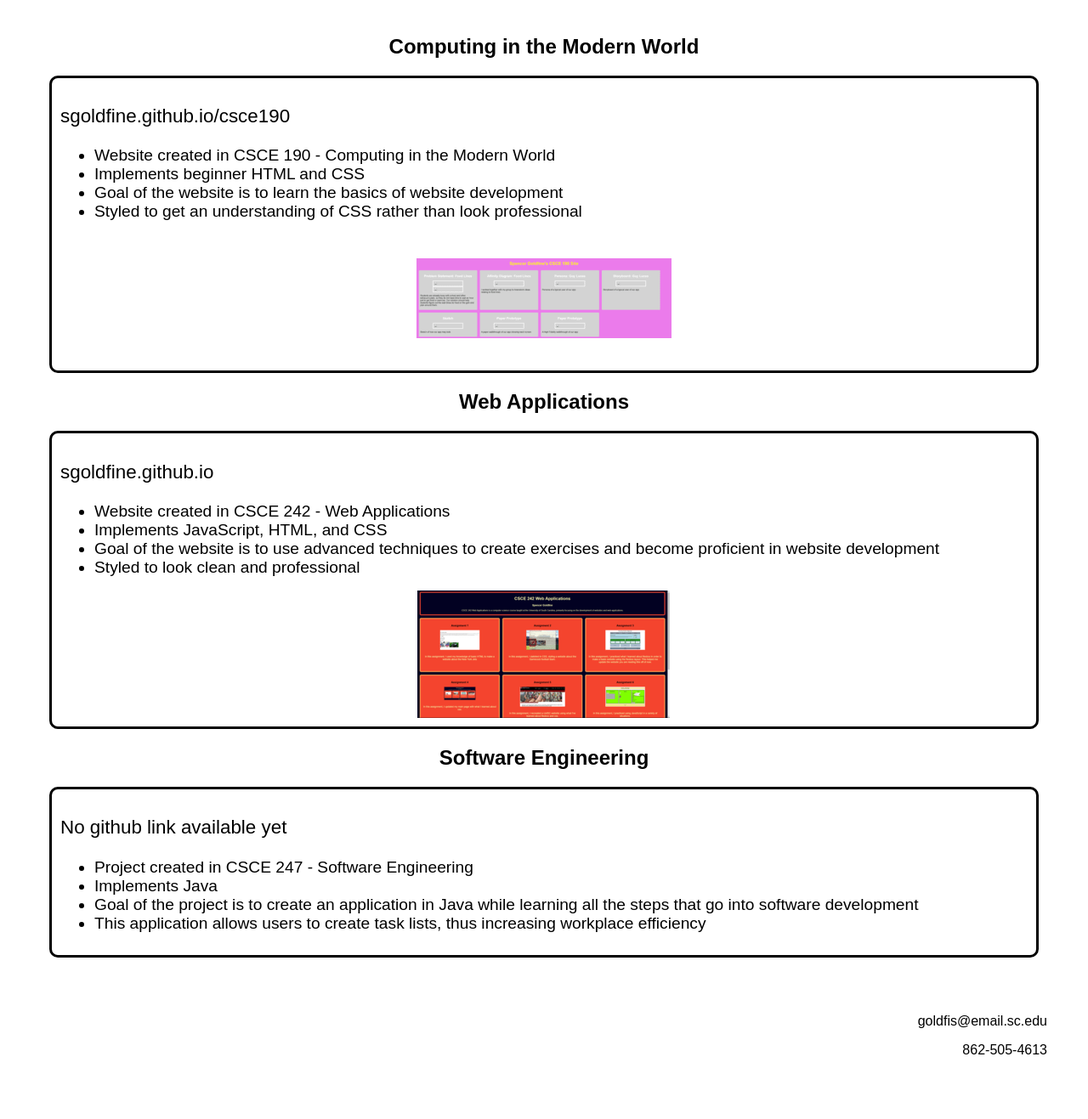
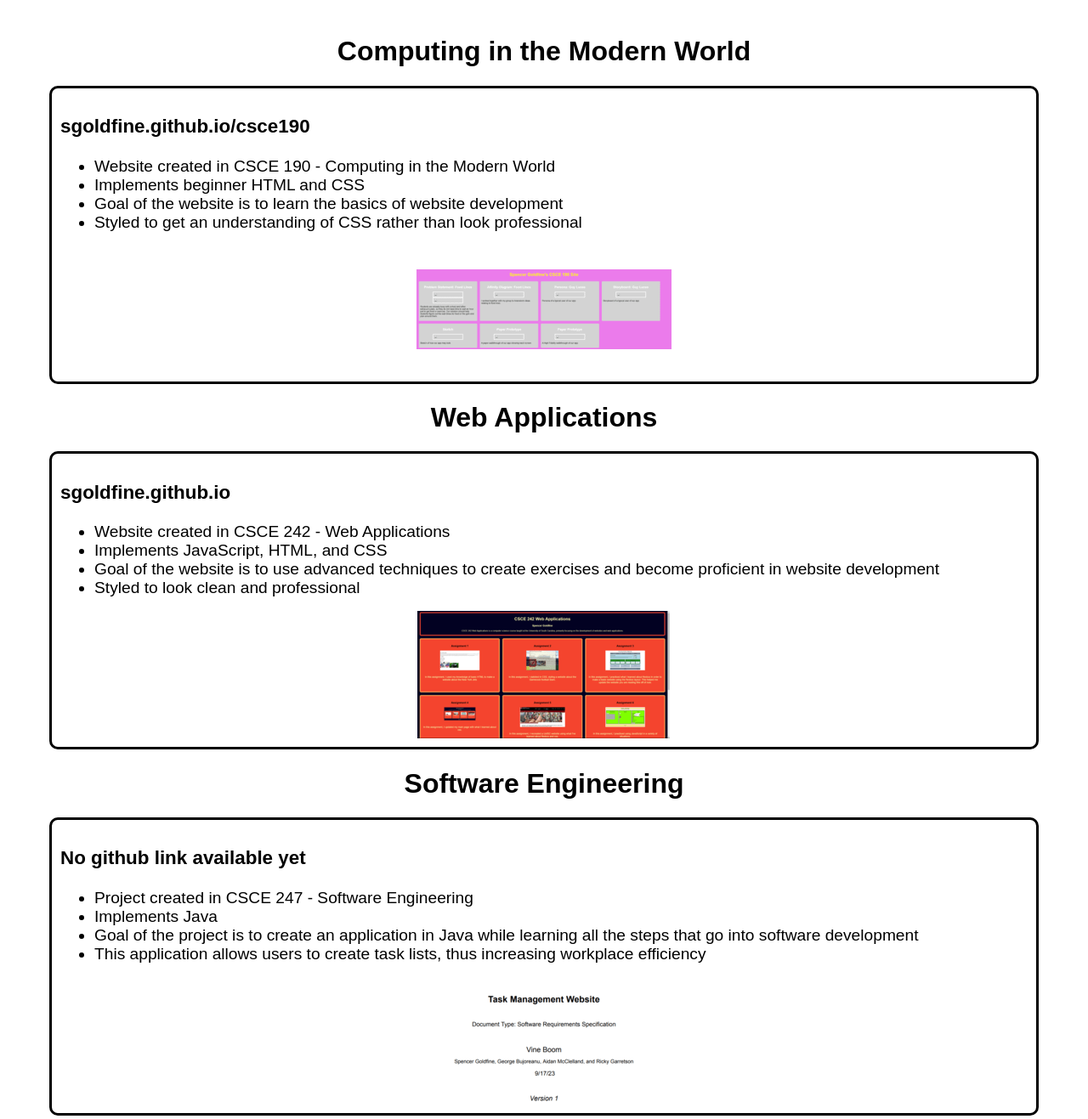
Before and after one commit to SGoldfine/SGoldfine.github.io, a plain HTML site: page projects/part1/project.html in a window 1280 px wide. Shown: the part 160-1477 px from the top of the page at 85% size. Before the commit the page ends 1449 px from the top, so only its background shows below. Drawn offline with Linux system fonts and the light colour scheme.

Commit message:
updated pages, added images

```diff
--- a/projects/part1/project.html
+++ b/projects/part1/project.html
@@ -26,10 +26,10 @@
         </header>
 
         <div id="main-content">
-            <section class="project">
-                <h1 id="project">Computing in the Modern World</h1>
+            <h1 id="modern">Computing in the Modern World</h1>
+            <section class="modern">
                 <section class="sec1">
-                    <p>sgoldfine.github.io/csce190</p>
+                    <p><span>sgoldfine.github.io/csce190</span></p>
                     <ul>
                         <li>Website created in CSCE 190 - Computing in the Modern World</li>
                         <li>Implements beginner HTML and CSS</li>
@@ -39,10 +39,10 @@
                     <a href="/csce190/index.html"><img src="images/modern.png" alt="CSCE 190 Website"></a>
                     </section>
             </section>
-            <section class="project">
-                <h1 id="project">Web Applications</h1>
-                <section class="sec1">
-                    <p>sgoldfine.github.io</p>
+            <h1 id="web">Web Applications</h1>
+            <section class="web">
+                <section class="sec2">
+                    <p><span>sgoldfine.github.io</span></p>
                     <ul>
                         <li>Website created in CSCE 242 - Web Applications</li>
                         <li>Implements JavaScript, HTML, and CSS</li>
@@ -52,16 +52,17 @@
                     <a href="/index.html"><img src="images/web.png" alt="CSCE 242 Website"></a>
                 </section>
             </section>
-            <section class="project">
-                <h1 id="project">Software Engineering</h1>
-                <section class="sec1">
-                    <p>No github link available yet</p>
+            <h1 id="soft">Software Engineering</h1>
+            <section class="soft">
+                <section class="sec3">
+                    <p><span>No github link available yet</span></p>
                     <ul>
                         <li>Project created in CSCE 247 - Software Engineering</li>
                         <li>Implements Java</li>
                         <li>Goal of the project is to create an application in Java while learning all the steps that go into software development</li>
                         <li>This application allows users to create task lists, thus increasing workplace efficiency</li>
                     </ul>
+                    <img src="images/soft.png" alt="CSCE 247 Application">
                 </section>
             </section>
         </div>
--- a/projects/part1/projectstyles.css
+++ b/projects/part1/projectstyles.css
@@ -102,6 +102,10 @@ body {
     font-size: 1.4em;
 }
 
+span {
+    font-weight: bolder;
+}
+
 /*Larger Resolution*/
 
 @media only screen and (min-width:1300px) {
@@ -113,12 +117,16 @@ body {
         flex: 1;
     }
 
-    #main-content {
+    .modern,
+    .web,
+    .soft {
         display: flex;
         flex-wrap: wrap;
     }
 
-    .project {
+    .sec1,
+    .sec2,
+    .sec3 {
         flex: 25%;
     }
 
--- a/projects/part1/resumestyles.css
+++ b/projects/part1/resumestyles.css
@@ -24,7 +24,8 @@ h3 {
 }
 
 .sec1,
-.sec3 {
+.sec3,
+.sec4 {
     margin: 10px;
     padding: 10px 10px;
     background: white;
@@ -107,13 +108,15 @@ body {
 
     .work,
     .education,
-    .activities {
+    .activities,
+    .skills {
         display: flex;
         flex-wrap: wrap;
     }
 
     .sec1,
-    .sec3 {
+    .sec3,
+    .sec4 {
         flex: 1;
     }
 
```
Also changed, not shown: projects/part1/about.html (+1 -0 lines), projects/part1/resume.html (+41 -16 lines), projects/part1/images/soft.png (added).
